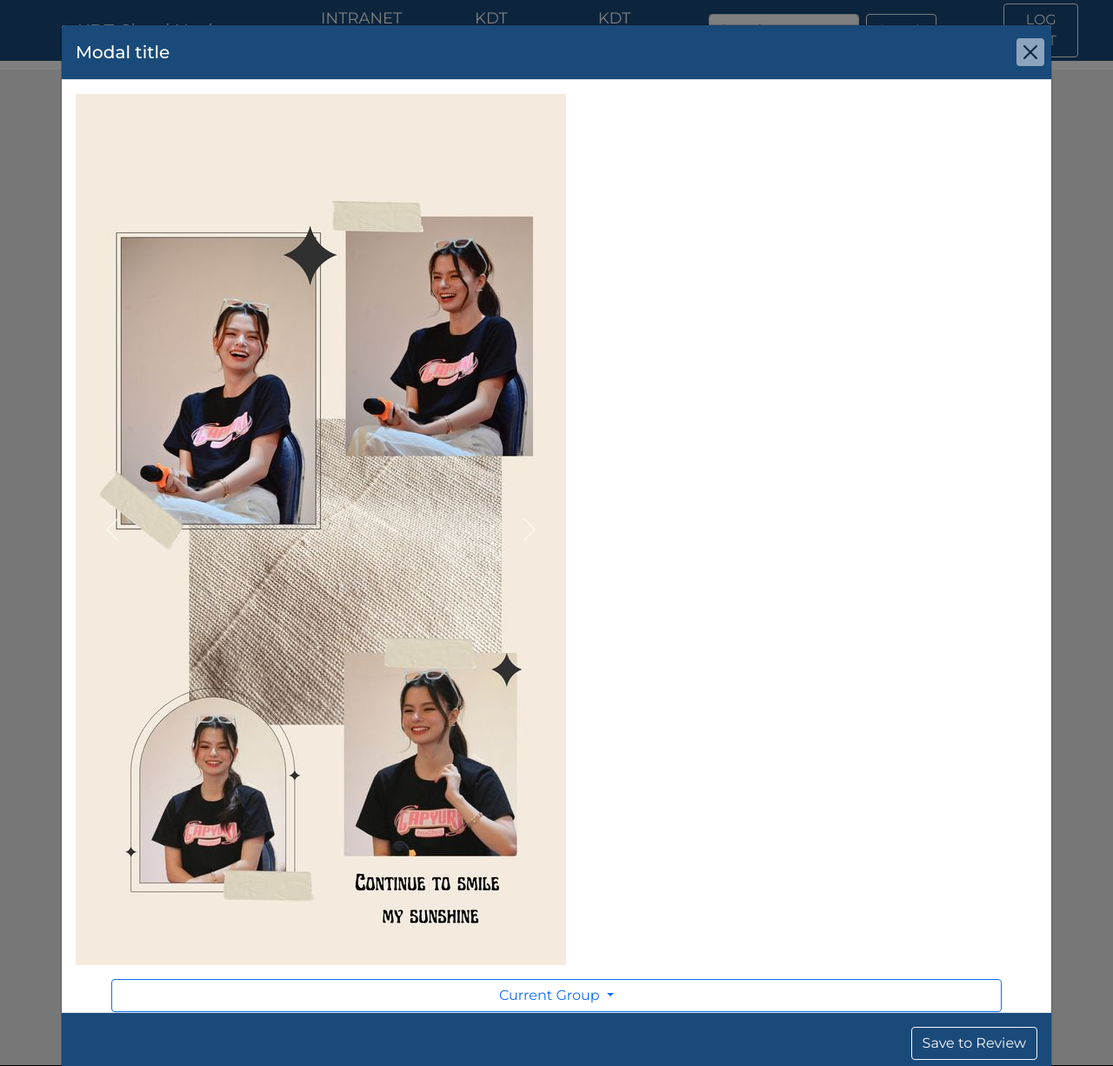
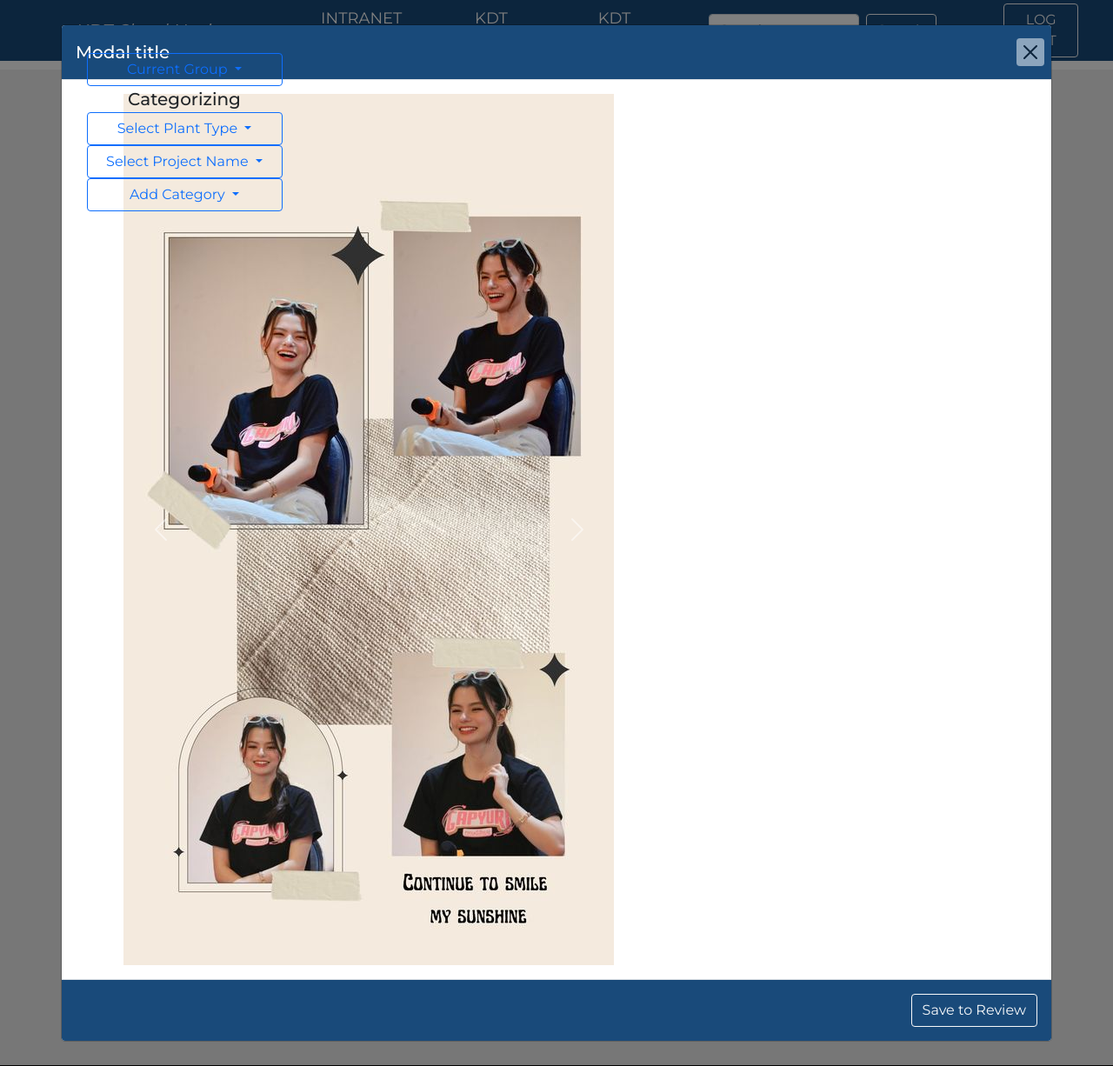
Before and after one commit to JisooKim0103/KDTCLOUD, a PHP site: page /html/profile.html in a window 1280 px wide, after a click on "Upload File". Shown: the whole page at 87% size. Run offline with PHP 8.4, Linux system fonts and the light colour scheme; a stand-in replaces the project's code that opens the database connection; some libraries are stand-ins or nearby versions.

Commit message:
01/18/23

```diff
--- a/KDTCLOUD/css/home.css
+++ b/KDTCLOUD/css/home.css
@@ -98,6 +98,15 @@ margin-top: 2rem;
 margin-left: 1rem;
 }
 
+#right_nav{
+
+        /* background:#194a7a; */
+        min-width: 250px;
+        max-width: 250px;
+        position: absolute;
+        margin-top: 2rem;
+        margin-left: 1rem;
+}
 .photo-container .col{
     padding: 1rem;
 
--- a/KDTCLOUD/html/profile.html
+++ b/KDTCLOUD/html/profile.html
@@ -87,7 +87,8 @@
                             <button type="button" class="btn-close bg-white"  data-bs-dismiss="modal" aria-label="Close"></button>
                           </div>
                           <div class="modal-body d-flex">
-                            <div id="carouselExampleControls" class="carousel slide" data-bs-ride="carousel">
+                            <div class="carousel d-flex ">
+                            <div id="carouselExampleControls" class="carousel slide" data-ride="carousel" data-pause="hover" data-interval="false">
                               <div class="carousel-inner">
                                 <div class="carousel-item active">
                                   <img src="../img/beck.jpg" class="img-fluid w-100 h-100" alt="pic">
@@ -109,6 +110,7 @@
                               </button>
                             </div>
                           </div>
+                        </div>
 
                          <div class="rightbar"  id="right_nav">
                             <div class="dropdown d-flex flex-column">
@@ -121,10 +123,39 @@
                                     <li><a class="dropdown-item" href="#">SYS</a></li>
                                   </ul>
                               </div>
+                              <h5 class="modal-title" id="exampleModalLabel">Categorizing</h5>
+
+                              <div class="dropdown d-flex flex-column">
+                                <button class="btn btn-outline-primary dropdown-toggle justify-content-between" type="button" data-bs-toggle="dropdown" aria-expanded="false">
+                                  Select Plant Type
+                                </button>
+                               <ul class="dropdown-menu">
+                                  <li><a class="dropdown-item" href="#">EE</a></li>
+                                  <li><a class="dropdown-item" href="#">ASH</a></li>
+                                  <li><a class="dropdown-item" href="#">SYS</a></li>
+                                </ul>
+                            </div>
+                            <div class="dropdown d-flex flex-column">
+                              <button class="btn btn-outline-primary dropdown-toggle justify-content-between" type="button" data-bs-toggle="dropdown" aria-expanded="false">
+                                Select Project Name
+                              </button>
+                             <ul class="dropdown-menu">
+                                <li><a class="dropdown-item" href="#">EE</a></li>
+                                <li><a class="dropdown-item" href="#">ASH</a></li>
+                                <li><a class="dropdown-item" href="#">SYS</a></li>
+                              </ul>
+                          </div>
+                          <div class="dropdown d-flex flex-column">
+                            <button class="btn btn-outline-primary dropdown-toggle justify-content-between" type="button" data-bs-toggle="dropdown" aria-expanded="false">
+                              Add Category
+                            </button>
+                           <ul class="dropdown-menu">
+                              <li><a class="dropdown-item" href="#">EE</a></li>
+                              <li><a class="dropdown-item" href="#">ASH</a></li>
+                              <li><a class="dropdown-item" href="#">SYS</a></li>
+                            </ul>
+                        </div>
                          </div>
-
-
-
                           <div class="modal-footer text-white" style="background: #194a7a;">
 
                             <button type="button" class="btn btn-outline-light align-items-center">Save to Review</button>
```
Also changed, not shown: KDTCLOUD/index.php (added, +100 -0 lines).
